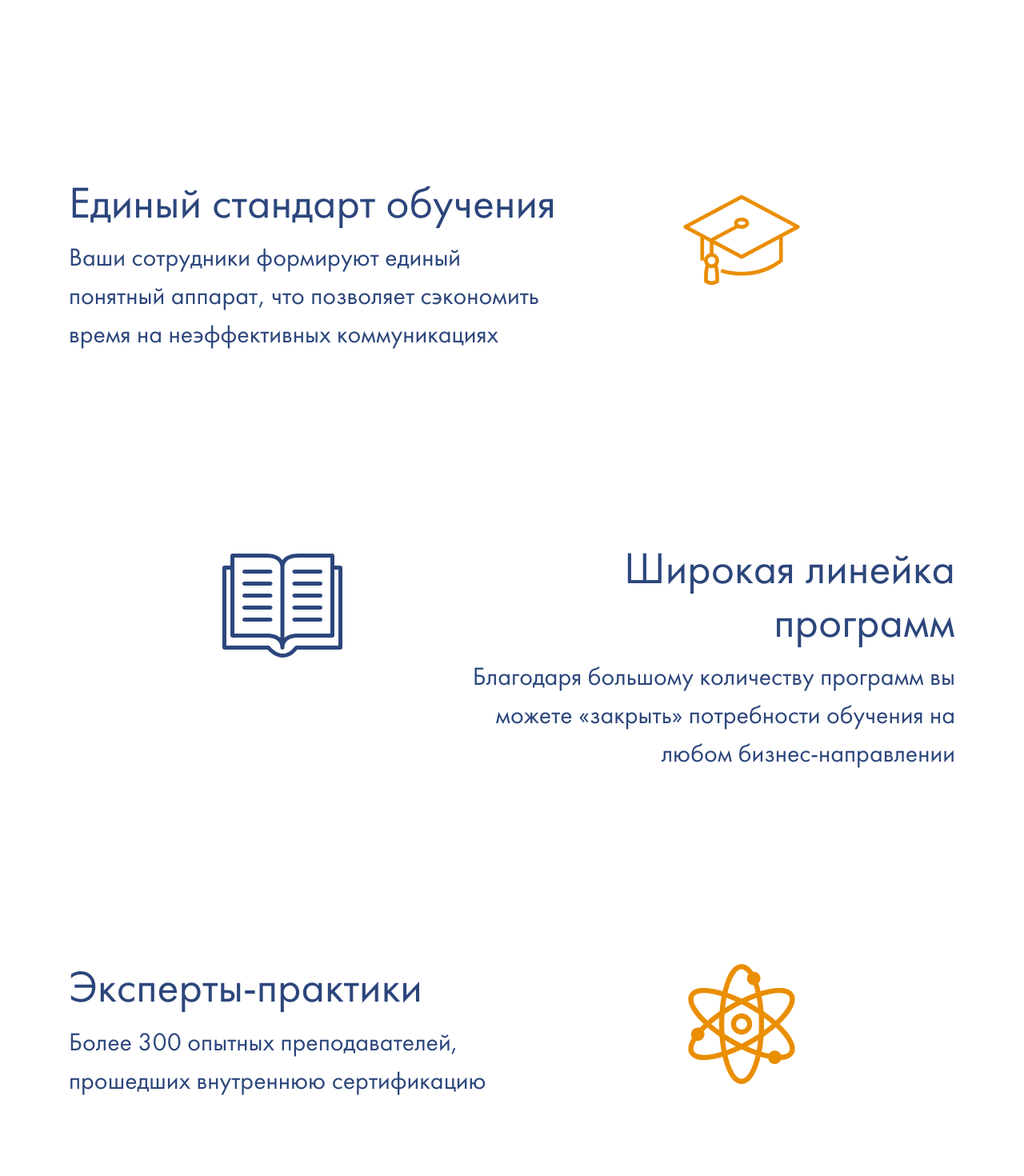
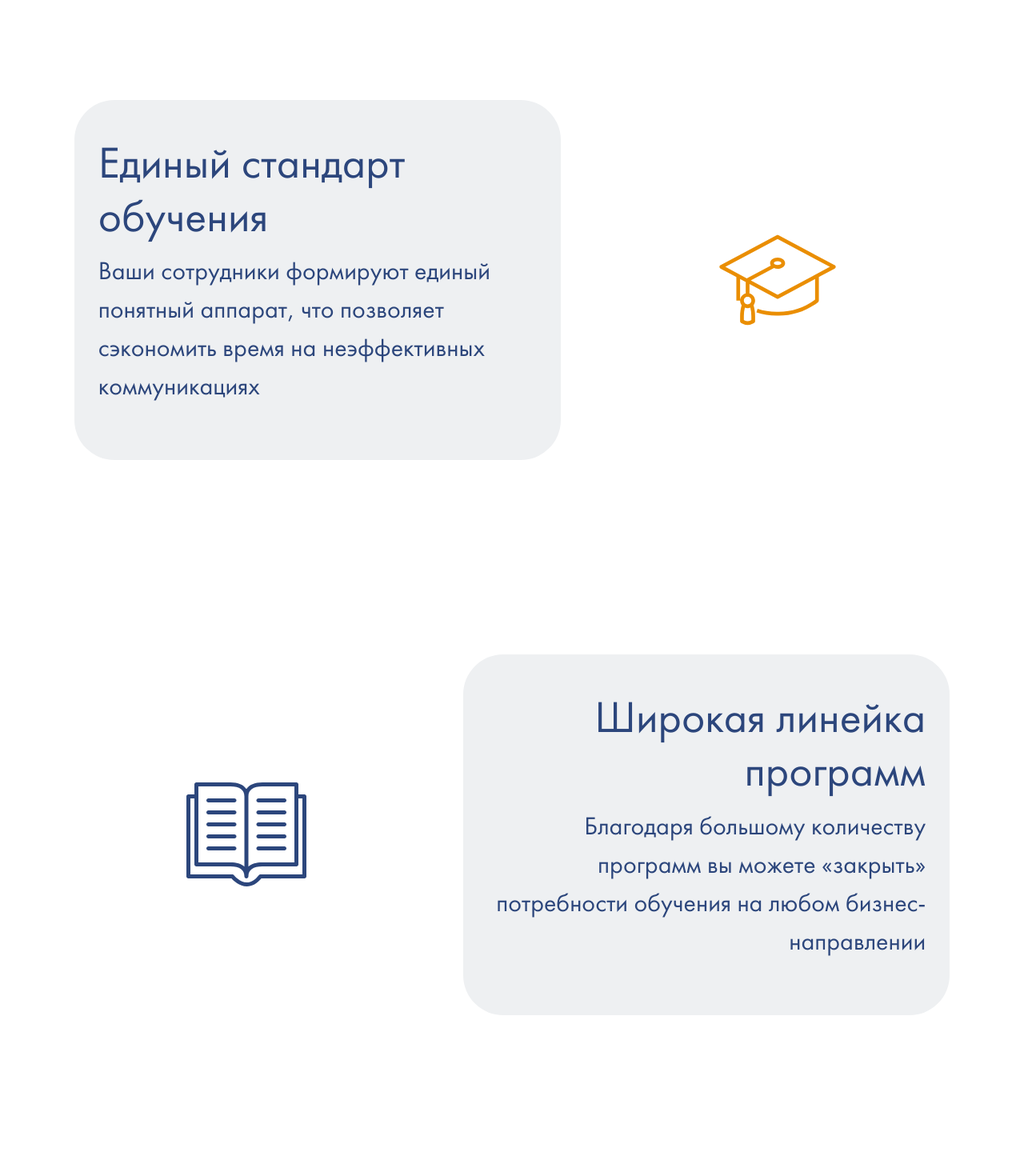
Before and after one commit to PistrunXvX/MBA-sites, a Svelte app: page / in a window 1280 px wide. Shown: the part 5020-6490 px from the top of the page at 80% size. Built offline with nearby package versions, Linux system fonts and the light colour scheme.

Commit message:
Add youGet animation

```diff
--- a/public/global.css
+++ b/public/global.css
@@ -1019,3 +1019,16 @@ html{
              opacity:1;
          }
      }
+
+     .animation__youGet{
+        animation: 0.5s ease-in 0s animation__translet;
+    }
+
+    @keyframes animation__translet{
+        from{
+            transform: scale(0);
+        }
+        to{
+            transform: scale(1);
+        }
+    }
--- a/src/App.svelte
+++ b/src/App.svelte
@@ -72,6 +72,12 @@ window.addEventListener('DOMContentLoaded', function() {
 		['.title_text_anim_3', 'anim_3'],
 		['.title_text_anim_4', 'anim_4'],
 		['.title_text_anim_5', 'anim_5'],
+		['.first__block_anim', 'animation__youGet'],
+		['.second__block_anim', 'animation__youGet'],
+		['.thirty__block_anim', 'animation__youGet'],
+		['.fouty__block_anim', 'animation__youGet'],
+		['.fifty__block_anim', 'animation__youGet'],
+		['.sixty__block_anim', 'animation__youGet'],
 	];
 
 	// Проверяет, если элемент в поле зрения - true, инчае - false
--- a/src/YouGet.svelte
+++ b/src/YouGet.svelte
@@ -1,67 +1,79 @@
 <div class="container-fluid youGet__block">
     <h2>Что вы получаете</h2>
-    <div class="container">
+    <div class="container-fluid">
         <div class="row">
             <div class="col">
                 <article class="first__block container__block">
+                    <div class="bg__color first__block_anim">
                         <h3>Единый стандарт обучения</h3>
                         <p>
                             Ваши сотрудники формируют единый понятный аппарат, что позволяет сэкономить время
                             на неэффективных коммуникациях
                         </p>
+                    </div>
                 </article>
             </div>
         </div>
         <div class="row">
             <div class="col">
                 <article class="second__block container__block">
+                    <div class="bg__color second__block_anim">
                         <h3>Широкая линейка программ</h3>
                         <p>
                             Благодаря большому количеству программ вы можете «закрыть» потребности обучения на
                             любом бизнес-направлении
                         </p>
+                    </div>
                 </article>
             </div>
         </div>
         <div class="row">
             <div class="col">
                 <article class="thirty__block container__block">
+                    <div class="bg__color thirty__block_anim">
                         <h3>Эксперты-практики</h3>
                         <p>
                             Более 300 опытных преподавателей, прошедших внутреннюю сертификацию
                         </p>
+                    </div>
                 </article>
             </div>
         </div>
         <div class="row">
             <div class="col">
                 <article class="fouty__block container__block">
+                    <div class="bg__color fouty__block_anim">
                         <h3>Гибкое расписание</h3>
                         <p>
                             Частота программ позволит обучать разных сотрудников
                             по одной и той же тематике с регулярностью
                             один раз в два месяца
                         </p>
+                    </div>
                 </article>
             </div>
         </div>
         <div class="row">
             <div class="col">
                 <article class="fifty__block container__block">
+                    <div class="bg__color fifty__block_anim">
                         <h3>Экономия бюджета</h3>
                         <p>
                             Свыше 50% вашего бюджета может остаться на развитие важных бизнес-целей
                         </p>
+                    </div>
                 </article>
             </div>
         </div>
         <div class="row">
             <div class="col">
                 <article class="sixty__block container__block">
+                    <div class="bg__color sixty__block_anim">
                         <h3>Багаж практических инструментов</h3>
                         <p>
                             Электронная версия презентаций и дополнительных материалов, с возможностью делиться и использовать в работе в постоянном режиме
                         </p>
+                    </div>
                 </article>
             </div>
         </div>
@@ -79,6 +91,15 @@
 
     .youGet__block{
         padding-bottom: 131px;
+
+        .bg__color{
+            background-color: $grey;
+
+            padding: 50px 30px;
+
+            border-radius: 50px;
+
+        }
 
         h2{
             font-size: $blockTitleSize;
@@ -109,16 +130,24 @@
             }
         }
 
+        .first__block{
+            margin-top: 10%;
+        }
+
         .first__block, .thirty__block, .fifty__block{
             text-align: left;
             padding-right: 45%;
-            background-position: 80% top;
+            background-position: 80% 50%;
+
+            margin-left: 5%;
         }
 
         .second__block, .fouty__block, .sixty__block{
             text-align: right;
             padding-left: 45%;
-            background-position: 20% top;
+            background-position: 20% 50%;
+
+            margin-right: 5%;
         }
 
         .first__block{
@@ -145,6 +174,4 @@
             background-image: url(/img/bag_icon_youGet.svg);
         }
     }
-
-
 </style>
```
Lines whose indentation alone changed are shown as unchanged.
